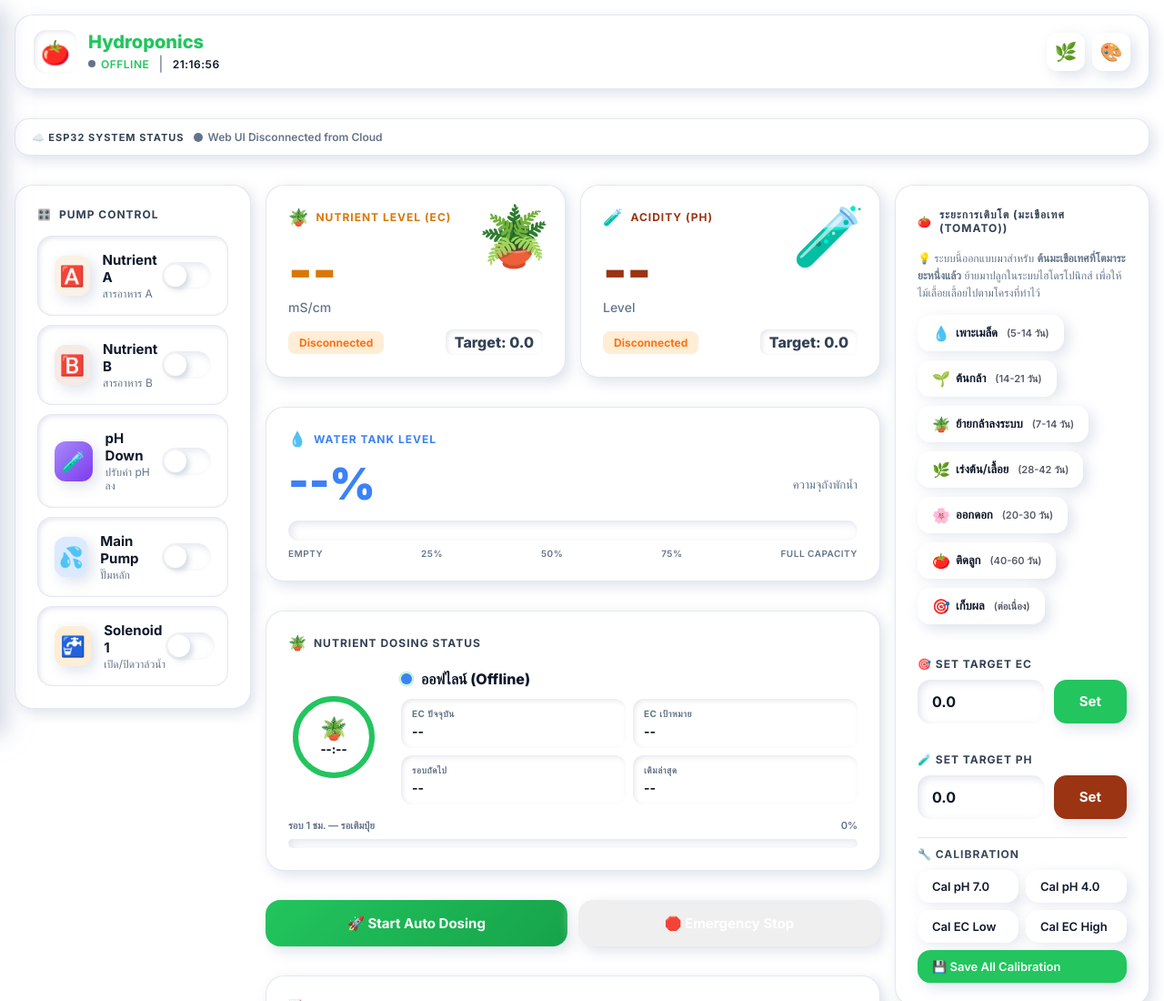
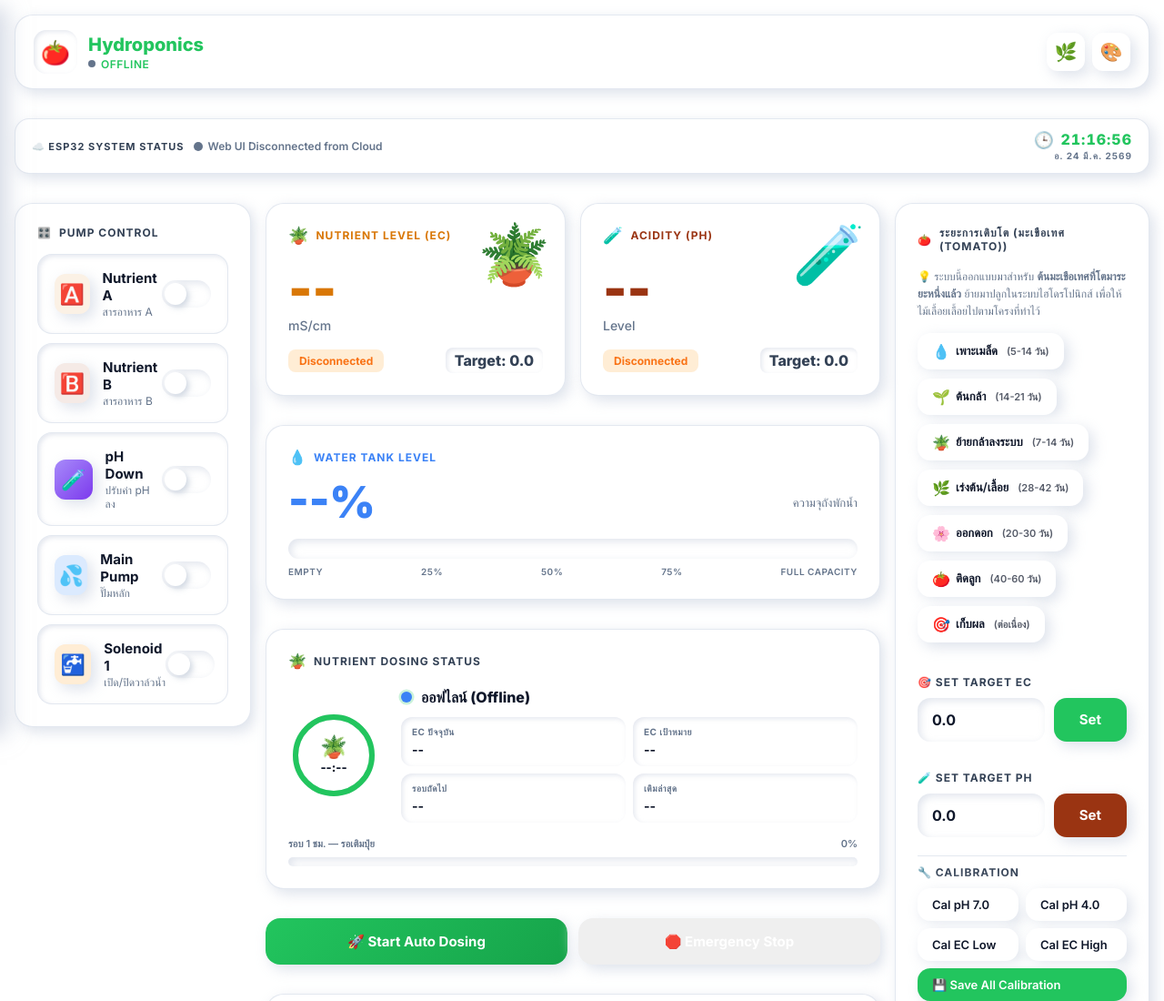
Before and after one commit to thanasan2547-ctrl/esp32_hydroponics, a website: page frontend/public/index.html in a window 1280 px wide. Shown: the top 1100 px of the page at 91% size. Drawn offline with Linux system fonts and the light colour scheme.

Commit message:
Update clock layout to balance connection bar

```diff
--- a/frontend/public/index.html
+++ b/frontend/public/index.html
@@ -133,6 +133,50 @@
         }
 
         /* ============================================
+           CLOCK WIDGET
+           ============================================ */
+        .clock-widget {
+            display: flex;
+            flex-direction: column;
+            align-items: flex-end;
+            transition: all 0.3s ease;
+            margin-left: auto;
+        }
+
+        .clock-inner {
+            display: flex;
+            align-items: center;
+            gap: 8px;
+            margin-bottom: 2px;
+        }
+
+        .clock-emoji {
+            font-size: 16px;
+            animation: tick 1s infinite alternate;
+        }
+
+        @keyframes tick {
+            0% { transform: scale(1) rotate(-5deg); }
+            100% { transform: scale(1.1) rotate(5deg); }
+        }
+
+        .clock-time {
+            font-size: 16px;
+            font-weight: 800;
+            color: var(--primary);
+            font-variant-numeric: tabular-nums;
+            letter-spacing: 1px;
+        }
+
+        .clock-date {
+            font-size: 10px;
+            font-weight: 700;
+            color: var(--text3);
+            text-transform: uppercase;
+            letter-spacing: 1px;
+        }
+
+        /* ============================================
            HEADER
            ============================================ */
         .header {
@@ -145,6 +189,8 @@
             margin-bottom: 16px;
             border: 1px solid var(--border);
             box-shadow: var(--shadow);
+            flex-wrap: wrap;
+            gap: 12px;
         }
 
         .logo {
@@ -949,6 +995,8 @@
         .conn-bar {
             display: flex;
             align-items: center;
+            justify-content: space-between;
+            flex-wrap: wrap;
             gap: 10px;
             padding: 12px 18px;
             background: var(--card);
@@ -957,6 +1005,13 @@
             box-shadow: var(--shadow);
             margin-bottom: 16px;
             grid-column: 1 / -1;
+        }
+
+        .conn-bar-left {
+            display: flex;
+            align-items: center;
+            flex-wrap: wrap;
+            gap: 10px;
         }
 
         .conn-bar-label {
@@ -1336,6 +1391,19 @@
            RESPONSIVE
            ============================================ */
         @media (max-width: 500px) {
+            .conn-bar {
+                flex-direction: column;
+                align-items: center;
+                gap: 16px;
+            }
+            .clock-widget {
+                align-items: center;
+                margin-left: 0;
+            }
+            .conn-bar-left {
+                justify-content: center;
+            }
+
             .sensor-grid {
                 grid-template-columns: 1fr 1fr;
                 gap: 10px;
@@ -1718,11 +1786,10 @@
                     <div class="status-line">
                         <span class="status-dot" id="dot"></span>
                         <span class="status-text" id="statusTxt">SIMULATION</span>
-                        <span style="margin: 0 4px; color: var(--text3);">|</span>
-                        <span class="status-text" id="realtimeClock" style="color: var(--text)">--:--:--</span>
                     </div>
                 </div>
             </div>
+
             <div class="header-actions">
                 <button class="icon-btn" onclick="toggleSidebar()" title="เลือกชนิดพืช">🌿</button>
                 <button class="icon-btn" onclick="toggleTheme()" title="เปลี่ยนธีม">🎨</button>
@@ -1731,10 +1798,21 @@
 
         <!-- CONNECTION BAR -->
         <div class="conn-bar">
-            <span class="conn-bar-label">☁️ ESP32 System Status</span>
-            <div class="conn-bar-status">
-                <div class="conn-bar-dot" id="connDot"></div>
-                <span class="conn-bar-status-text" id="connStatusText">รอรับข้อมูล (Waiting...)</span>
+            <div class="conn-bar-left">
+                <span class="conn-bar-label">☁️ ESP32 System Status</span>
+                <div class="conn-bar-status">
+                    <div class="conn-bar-dot" id="connDot"></div>
+                    <span class="conn-bar-status-text" id="connStatusText">รอรับข้อมูล (Waiting...)</span>
+                </div>
+            </div>
+
+            <!-- CLOCK WIDGET -->
+            <div class="clock-widget">
+                <div class="clock-inner">
+                    <span class="clock-emoji">🕒</span>
+                    <span class="clock-time" id="realtimeClock">--:--:--</span>
+                </div>
+                <div class="clock-date" id="realtimeDate">--/--/----</div>
             </div>
         </div>
 
@@ -2926,8 +3004,13 @@
         setInterval(() => {
             const now = new Date();
             const clockEl = document.getElementById('realtimeClock');
+            const dateEl = document.getElementById('realtimeDate');
             if (clockEl) {
-                clockEl.textContent = now.toLocaleTimeString('th-TH');
+                clockEl.textContent = now.toLocaleTimeString('th-TH', { hour12: false });
+            }
+            if (dateEl) {
+                const options = { weekday: 'short', year: 'numeric', month: 'short', day: 'numeric' };
+                dateEl.textContent = now.toLocaleDateString('th-TH', options);
             }
         }, 1000);
 
```
